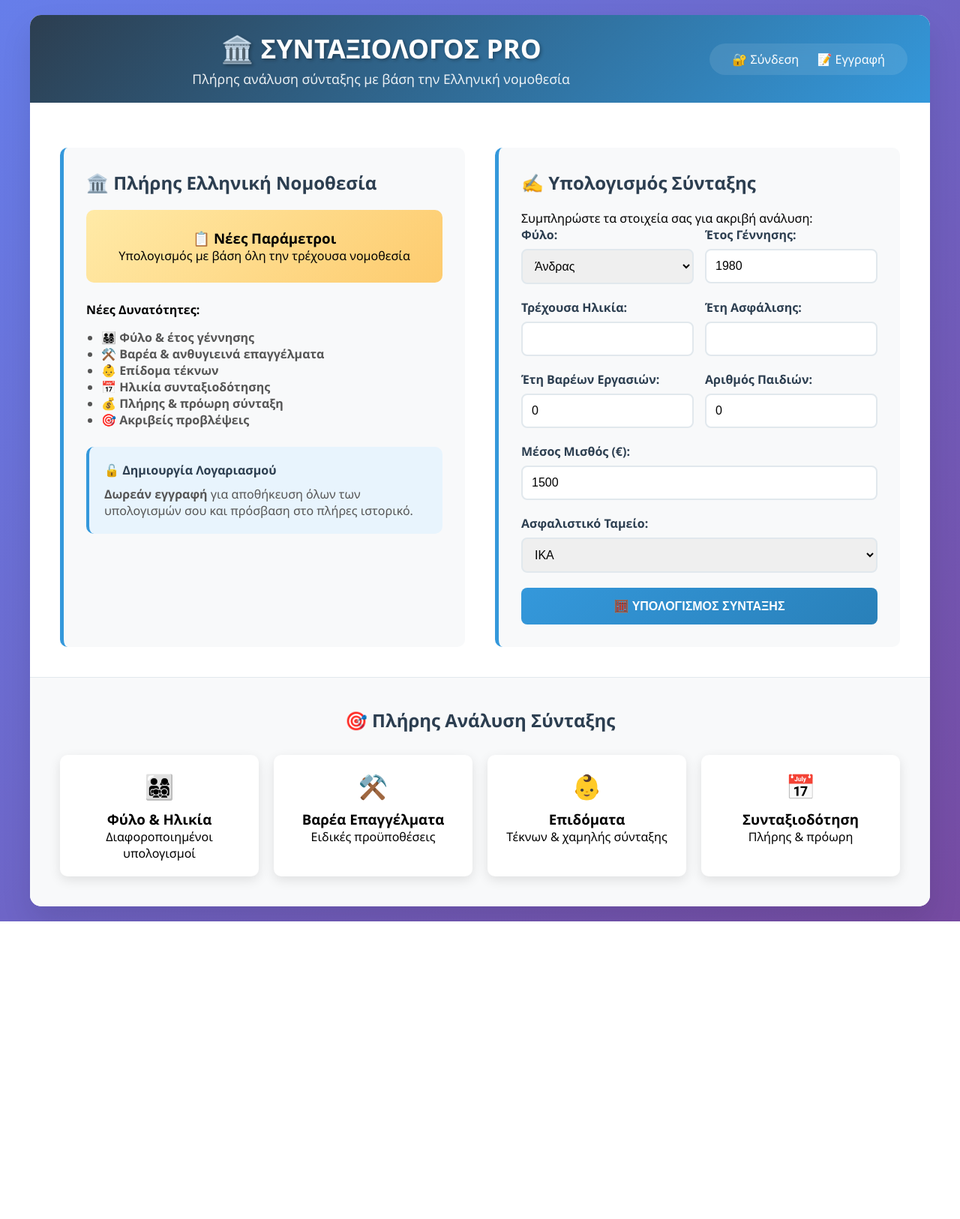
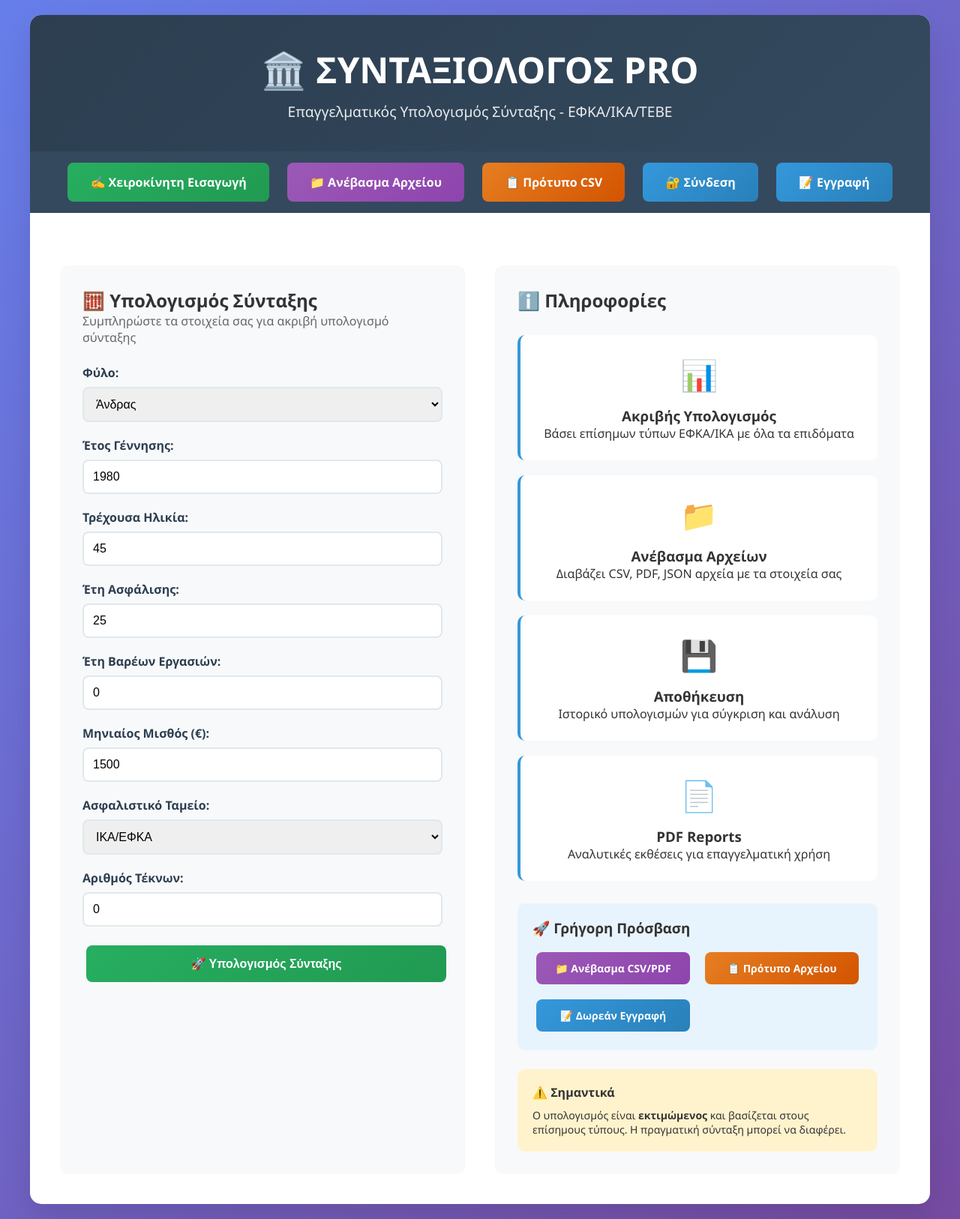
Before and after one commit to Alexpension/syntaxiologos, a Flask app: page / in a window 1280 px wide. Shown: the whole page at 75% size. Before the commit the page ends 1229 px from the top, so only its background shows below. Run offline with Flask 3, Linux system fonts and the light colour scheme.

Commit message:
Complete redesign of main page with upload feature

```diff
--- a/templates/index.html
+++ b/templates/index.html
@@ -3,7 +3,7 @@
 <head>
     <meta charset="UTF-8">
     <meta name="viewport" content="width=device-width, initial-scale=1.0">
-    <title>Συνταξιολόγος Pro - Πλήρης Ανάλυση Σύνταξης</title>
+    <title>Συνταξιολόγος Pro - Υπολογισμός Σύνταξης</title>
     <style>
         * { box-sizing: border-box; margin: 0; padding: 0; }
         body {
@@ -11,6 +11,7 @@
             background: linear-gradient(135deg, #667eea 0%, #764ba2 100%);
             min-height: 100vh;
             padding: 20px;
+            color: #333;
         }
         .container {
             max-width: 1200px;
@@ -21,37 +22,27 @@
             overflow: hidden;
         }
         .header {
-            background: linear-gradient(135deg, #2c3e50, #3498db);
+            background: linear-gradient(135deg, #2c3e50, #34495e);
             color: white;
-            padding: 20px 30px;
-            display: flex;
-            justify-content: space-between;
-            align-items: center;
+            padding: 40px;
+            text-align: center;
         }
-        .header-content { text-align: center; flex-grow: 1; }
         .header h1 {
-            font-size: 2.2em;
-            margin-bottom: 5px;
-            text-shadow: 2px 2px 4px rgba(0,0,0,0.3);
+            font-size: 3em;
+            margin-bottom: 10px;
         }
         .header p {
-            font-size: 1.1em;
+            font-size: 1.2em;
             opacity: 0.9;
         }
-        .user-menu {
-            background: rgba(255,255,255,0.1);
-            padding: 10px 20px;
-            border-radius: 25px;
-            backdrop-filter: blur(10px);
+        .nav {
+            background: #34495e;
+            padding: 15px;
+            text-align: center;
         }
-        .user-menu a {
-            color: white;
-            text-decoration: none;
+        .nav .btn {
             margin: 0 10px;
-            font-weight: 500;
-            transition: opacity 0.3s;
         }
-        .user-menu a:hover { opacity: 0.8; }
         .content {
             padding: 40px;
             display: grid;
@@ -60,29 +51,22 @@
         }
         @media (max-width: 768px) {
             .content { grid-template-columns: 1fr; }
-            .header { flex-direction: column; gap: 15px; }
         }
-        .section {
+        .form-container, .info-container {
             background: #f8f9fa;
             padding: 30px;
             border-radius: 10px;
-            border-left: 5px solid #3498db;
-        }
-        .section h2 {
-            color: #2c3e50;
-            margin-bottom: 20px;
-            font-size: 1.5em;
         }
         .form-group {
             margin-bottom: 20px;
         }
-        label {
+        .form-group label {
             display: block;
             margin-bottom: 8px;
             font-weight: 600;
             color: #2c3e50;
         }
-        input, select {
+        .form-control {
             width: 100%;
             padding: 12px;
             border: 2px solid #e1e8ed;
@@ -104,149 +87,127 @@
             font-size: 16px;
             font-weight: 600;
             cursor: pointer;
-            width: 100%;
+            text-decoration: none;
+            display: inline-block;
+            text-align: center;
             transition: transform 0.2s, box-shadow 0.2s;
+            margin: 5px;
         }
         .btn:hover {
             transform: translateY(-2px);
             box-shadow: 0 10px 20px rgba(52, 152, 219, 0.3);
         }
+        .btn-success {
+            background: linear-gradient(135deg, #27ae60, #219a52);
+        }
+        .btn-success:hover {
+            box-shadow: 0 10px 20px rgba(39, 174, 96, 0.3);
+        }
+        .btn-purple {
+            background: linear-gradient(135deg, #9b59b6, #8e44ad);
+        }
+        .btn-purple:hover {
+            box-shadow: 0 10px 20px rgba(155, 89, 182, 0.3);
+        }
+        .btn-orange {
+            background: linear-gradient(135deg, #e67e22, #d35400);
+        }
+        .btn-orange:hover {
+            box-shadow: 0 10px 20px rgba(230, 126, 34, 0.3);
+        }
         .features {
             display: grid;
-            grid-template-columns: repeat(auto-fit, minmax(200px, 1fr));
+            grid-template-columns: repeat(auto-fit, minmax(250px, 1fr));
             gap: 20px;
             margin-top: 30px;
         }
-        .feature {
-            text-align: center;
-            padding: 20px;
+        .feature-card {
             background: white;
-            border-radius: 10px;
-            box-shadow: 0 5px 15px rgba(0,0,0,0.1);
-        }
-        .feature-icon {
-            font-size: 2em;
-            margin-bottom: 10px;
-            color: #3498db;
-        }
-        .flash-messages {
-            margin: 20px 40px 0 40px;
-        }
-        .flash-message {
-            padding: 15px;
-            border-radius: 8px;
-            margin-bottom: 10px;
-            font-weight: 500;
-        }
-        .flash-error {
-            background: #ffeaa7;
-            border-left: 5px solid #fdcb6e;
-            color: #2d3436;
-        }
-        .flash-success {
-            background: #55efc4;
-            border-left: 5px solid #00b894;
-            color: #2d3436;
-        }
-        .info-box {
-            background: linear-gradient(135deg, #ffeaa7, #fdcb6e);
             padding: 25px;
             border-radius: 10px;
             text-align: center;
-            margin-bottom: 25px;
+            border-left: 4px solid #3498db;
         }
-        .user-welcome {
-            background: linear-gradient(135deg, #55efc4, #00b894);
-            padding: 20px;
-            border-radius: 10px;
+        .feature-icon {
+            font-size: 2.5em;
+            margin-bottom: 15px;
+        }
+        .flash-messages {
+            padding: 15px;
+        }
+        .alert {
+            padding: 15px;
+            border-radius: 8px;
+            margin: 10px 0;
+        }
+        .alert-success {
+            background: #d4edda;
+            color: #155724;
+            border: 1px solid #c3e6cb;
+        }
+        .alert-error {
+            background: #f8d7da;
+            color: #721c24;
+            border: 1px solid #f5c6cb;
+        }
+        .user-info {
+            background: #e8f4fd;
+            padding: 15px;
+            border-radius: 8px;
+            margin-bottom: 20px;
             text-align: center;
-            margin-bottom: 20px;
-            color: white;
-        }
-        .form-row {
-            display: grid;
-            grid-template-columns: 1fr 1fr;
-            gap: 15px;
         }
     </style>
 </head>
 <body>
     <div class="container">
         <div class="header">
-            <div class="header-content">
             <h1>🏛️ ΣΥΝΤΑΞΙΟΛΟΓΟΣ PRO</h1>
-                <p>Πλήρης ανάλυση σύνταξης με βάση την Ελληνική νομοθεσία</p>
+            <p>Επαγγελματικός Υπολογισμός Σύνταξης - ΕΦΚΑ/ΙΚΑ/ΤΕΒΕ</p>
         </div>
-            <div class="user-menu">
+
+        <div class="nav">
             {% if session.user_id %}
-                    <span>👋 {{ session.user_email }}</span>
-                    <a href="/history">📊 Ιστορικό</a>
-                    <a href="/logout">🚪 Έξοδος</a>
+                <div class="user-info">
+                    <strong>👋 Καλωσήρθες, {{ session.user_email }}</strong>
+                </div>
+            {% endif %}
+
+            <a href="/manual" class="btn btn-success">✍️ Χειροκίνητη Εισαγωγή</a>
+            <a href="/upload" class="btn btn-purple">📁 Ανέβασμα Αρχείου</a>
+            <a href="/csv-template" class="btn btn-orange">📋 Πρότυπο CSV</a>
+
+            {% if session.user_id %}
+                <a href="/history" class="btn">📊 Ιστορικό</a>
+                <a href="/logout" class="btn">🚪 Αποσύνδεση</a>
             {% else %}
-                    <a href="/login">🔐 Σύνδεση</a>
-                    <a href="/register">📝 Εγγραφή</a>
+                <a href="/login" class="btn">🔐 Σύνδεση</a>
+                <a href="/register" class="btn">📝 Εγγραφή</a>
             {% endif %}
-            </div>
         </div>
 
         <div class="flash-messages">
             {% with messages = get_flashed_messages() %}
                 {% if messages %}
                     {% for message in messages %}
-                        <div class="flash-message flash-success">{{ message }}</div>
+                        <div class="alert alert-success">{{ message }}</div>
                     {% endfor %}
                 {% endif %}
             {% endwith %}
         </div>
 
         <div class="content">
-            <!-- Αριστερά: Πληροφορίες -->
-            <div class="section">
-                {% if session.user_id %}
-                <div class="user-welcome">
-                    <h3>🎉 Καλώς ήρθες!</h3>
-                    <p>Οι υπολογισμοί σου αποθηκεύονται αυτόματα!</p>
-                </div>
-                {% endif %}
+            <!-- Αριστερά: Φόρμα -->
+            <div class="form-container">
+                <h2>🧮 Υπολογισμός Σύνταξης</h2>
+                <p style="margin-bottom: 25px; color: #666;">
+                    Συμπληρώστε τα στοιχεία σας για ακριβή υπολογισμό σύνταξης
+                </p>
 
-                <h2>🏛️ Πλήρης Ελληνική Νομοθεσία</h2>
-
-                <div class="info-box">
-                    <h3>📋 Νέες Παράμετροι</h3>
-                    <p>Υπολογισμός με βάση όλη την τρέχουσα νομοθεσία</p>
-                </div>
-
-                <p><strong>Νέες Δυνατότητες:</strong></p>
-                <ul style="margin: 15px 0 25px 20px; color: #555;">
-                    <li>👨‍👩‍👧‍👦 <strong>Φύλο & έτος γέννησης</strong></li>
-                    <li>⚒️ <strong>Βαρέα & ανθυγιεινά επαγγέλματα</strong></li>
-                    <li>👶 <strong>Επίδομα τέκνων</strong></li>
-                    <li>📅 <strong>Ηλικία συνταξιοδότησης</strong></li>
-                    <li>💰 <strong>Πλήρης & πρόωρη σύνταξη</strong></li>
-                    <li>🎯 <strong>Ακριβείς προβλέψεις</strong></li>
-                </ul>
-
-                {% if not session.user_id %}
-                <div style="background: #e8f4fd; padding: 20px; border-radius: 10px; border-left: 4px solid #3498db;">
-                    <h4 style="color: #2c3e50; margin-bottom: 10px;">🔓 Δημιουργία Λογαριασμού</h4>
-                    <p style="color: #555; margin: 0;">
-                        <strong>Δωρεάν εγγραφή</strong> για αποθήκευση όλων των υπολογισμών σου
-                        και πρόσβαση στο πλήρες ιστορικό.
-                    </p>
-                </div>
-                {% endif %}
-            </div>
-
-            <!-- Δεξιά: Χειροκίνητη Εισαγωγή -->
-            <div class="section">
-                <h2>✍️ Υπολογισμός Σύνταξης</h2>
-                <p>Συμπληρώστε τα στοιχεία σας για ακριβή ανάλυση:</p>
-
-                <form action="/manual" method="post" enctype="multipart/form-data">
-                    <div class="form-row">
+                <form method="POST" action="/manual">
                     <div class="form-group">
                         <label for="gender">Φύλο:</label>
-                            <select id="gender" name="gender" required>
+                        <select class="form-control" id="gender" name="gender" required>
                             <option value="male">Άνδρας</option>
                             <option value="female">Γυναίκα</option>
                         </select>
@@ -254,80 +215,115 @@
 
                     <div class="form-group">
                         <label for="birth_year">Έτος Γέννησης:</label>
-                            <input type="number" id="birth_year" name="birth_year" min="1940" max="2005" value="1980" required>
-                        </div>
+                        <input type="number" class="form-control" id="birth_year" name="birth_year"
+                               min="1940" max="2010" value="1980" required>
                     </div>
 
-                    <div class="form-row">
                     <div class="form-group">
                         <label for="current_age">Τρέχουσα Ηλικία:</label>
-                            <input type="number" id="current_age" name="current_age" min="18" max="75" required>
+                        <input type="number" class="form-control" id="current_age" name="current_age"
+                               min="18" max="80" value="45" required>
                     </div>
 
                     <div class="form-group">
                         <label for="insurance_years">Έτη Ασφάλισης:</label>
-                            <input type="number" id="insurance_years" name="insurance_years" min="0" max="50" required>
-                        </div>
-                    </div>
-
-                    <div class="form-row">
-                        <div class="form-group">
-                            <label for="heavy_work_years">Έτη Βαρέων Εργασιών:</label>
-                            <input type="number" id="heavy_work_years" name="heavy_work_years" min="0" max="50" value="0">
+                        <input type="number" class="form-control" id="insurance_years" name="insurance_years"
+                               min="0" max="50" value="25" required>
                     </div>
 
                     <div class="form-group">
-                            <label for="children">Αριθμός Παιδιών:</label>
-                            <input type="number" id="children" name="children" min="0" max="10" value="0">
-                        </div>
+                        <label for="heavy_work_years">Έτη Βαρέων Εργασιών:</label>
+                        <input type="number" class="form-control" id="heavy_work_years" name="heavy_work_years"
+                               min="0" max="50" value="0">
                     </div>
 
                     <div class="form-group">
-                        <label for="salary">Μέσος Μισθός (€):</label>
-                        <input type="number" id="salary" name="salary" min="500" max="10000" step="100" value="1500" required>
+                        <label for="salary">Μηνιαίος Μισθός (€):</label>
+                        <input type="number" class="form-control" id="salary" name="salary"
+                               min="500" max="10000" step="50" value="1500" required>
                     </div>
 
                     <div class="form-group">
                         <label for="fund">Ασφαλιστικό Ταμείο:</label>
-                        <select id="fund" name="fund">
-                            <option value="ika">ΙΚΑ</option>
+                        <select class="form-control" id="fund" name="fund" required>
+                            <option value="ika">ΙΚΑ/ΕΦΚΑ</option>
                             <option value="efka">ΕΦΚΑ</option>
                             <option value="oaee">ΟΑΕΕ</option>
                             <option value="etaa">ΕΤΑΑ</option>
+                            <option value="tebe">ΤΕΒΕ</option>
                             <option value="other">Άλλο</option>
                         </select>
                     </div>
 
-                    <button type="submit" class="btn">
-                        🧮 ΥΠΟΛΟΓΙΣΜΟΣ ΣΥΝΤΑΞΗΣ
+                    <div class="form-group">
+                        <label for="children">Αριθμός Τέκνων:</label>
+                        <input type="number" class="form-control" id="children" name="children"
+                               min="0" max="10" value="0">
+                    </div>
+
+                    <button type="submit" class="btn btn-success" style="width: 100%;">
+                        🚀 Υπολογισμός Σύνταξης
                     </button>
                 </form>
             </div>
+
+            <!-- Δεξιά: Πληροφορίες -->
+            <div class="info-container">
+                <h2>ℹ️ Πληροφορίες</h2>
+
+                <div class="features">
+                    <div class="feature-card">
+                        <div class="feature-icon">📊</div>
+                        <h3>Ακριβής Υπολογισμός</h3>
+                        <p>Βάσει επίσημων τύπων ΕΦΚΑ/ΙΚΑ με όλα τα επιδόματα</p>
                     </div>
 
-        <!-- Features -->
-        <div style="padding: 40px; background: #f8f9fa; border-top: 1px solid #e1e8ed;">
-            <h2 style="text-align: center; margin-bottom: 30px; color: #2c3e50;">🎯 Πλήρης Ανάλυση Σύνταξης</h2>
-            <div class="features">
-                <div class="feature">
-                    <div class="feature-icon">👨‍👩‍👧‍👦</div>
-                    <h3>Φύλο & Ηλικία</h3>
-                    <p>Διαφοροποιημένοι υπολογισμοί</p>
+                    <div class="feature-card">
+                        <div class="feature-icon">📁</div>
+                        <h3>Ανέβασμα Αρχείων</h3>
+                        <p>Διαβάζει CSV, PDF, JSON αρχεία με τα στοιχεία σας</p>
                     </div>
-                <div class="feature">
-                    <div class="feature-icon">⚒️</div>
-                    <h3>Βαρέα Επαγγέλματα</h3>
-                    <p>Ειδικές προϋποθέσεις</p>
+
+                    <div class="feature-card">
+                        <div class="feature-icon">💾</div>
+                        <h3>Αποθήκευση</h3>
+                        <p>Ιστορικό υπολογισμών για σύγκριση και ανάλυση</p>
                     </div>
-                <div class="feature">
-                    <div class="feature-icon">👶</div>
-                    <h3>Επιδόματα</h3>
-                    <p>Τέκνων & χαμηλής σύνταξης</p>
+
+                    <div class="feature-card">
+                        <div class="feature-icon">📄</div>
+                        <h3>PDF Reports</h3>
+                        <p>Αναλυτικές εκθέσεις για επαγγελματική χρήση</p>
                     </div>
-                <div class="feature">
-                    <div class="feature-icon">📅</div>
-                    <h3>Συνταξιοδότηση</h3>
-                    <p>Πλήρης & πρόωρη</p>
+                </div>
+
+                <div style="margin-top: 30px; padding: 20px; background: #e8f4fd; border-radius: 10px;">
+                    <h3>🚀 Γρήγορη Πρόσβαση</h3>
+                    <div style="display: grid; grid-template-columns: 1fr 1fr; gap: 10px; margin-top: 15px;">
+                        <a href="/upload" class="btn btn-purple" style="padding: 12px; font-size: 14px;">
+                            📁 Ανέβασμα CSV/PDF
+                        </a>
+                        <a href="/csv-template" class="btn btn-orange" style="padding: 12px; font-size: 14px;">
+                            📋 Πρότυπο Αρχείου
+                        </a>
+                        {% if session.user_id %}
+                            <a href="/history" class="btn" style="padding: 12px; font-size: 14px;">
+                                📊 Ιστορικό
+                            </a>
+                        {% else %}
+                            <a href="/register" class="btn" style="padding: 12px; font-size: 14px;">
+                                📝 Δωρεάν Εγγραφή
+                            </a>
+                        {% endif %}
+                    </div>
+                </div>
+
+                <div style="margin-top: 25px; padding: 20px; background: #fff3cd; border-radius: 10px;">
+                    <h4>⚠️ Σημαντικά</h4>
+                    <p style="margin-top: 10px; font-size: 14px;">
+                        Ο υπολογισμός είναι <strong>εκτιμώμενος</strong> και βασίζεται στους
+                        επίσημους τύπους. Η πραγματική σύνταξη μπορεί να διαφέρει.
+                    </p>
                 </div>
             </div>
         </div>
```
Also changed, not shown: other parts of templates/index.html (+1 -2 lines). Lines whose indentation alone changed are shown as unchanged.
